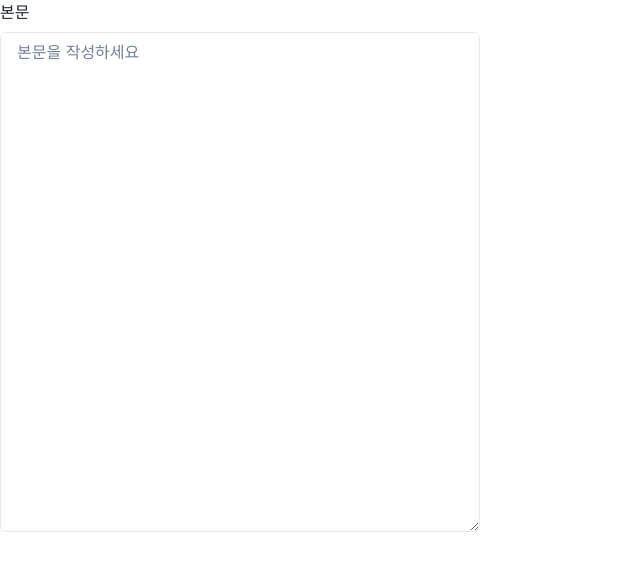
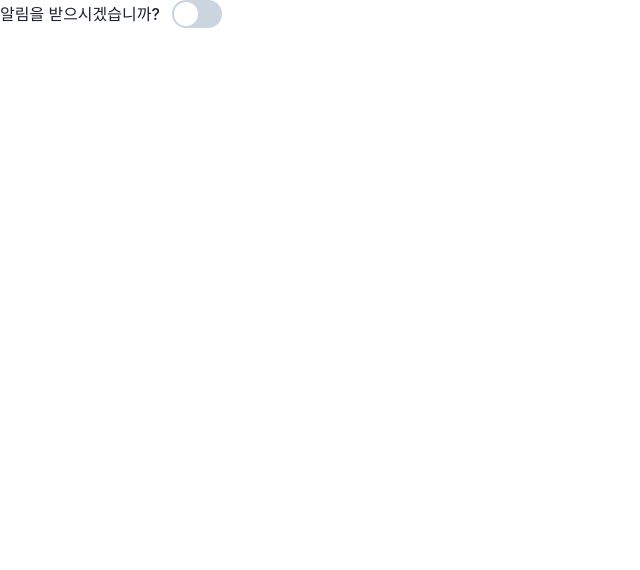
Before and after one commit to hoonil1/hoonil_react, a React (Create React App) app: page / in a window 1280 px wide. Shown: the top 570 px of the page, without its empty margins (0-640 px from the left). Built offline with nearby package versions, Linux system fonts and the light colour scheme.

Commit message:
Switch에 대해...

```diff
--- a/src/App.js
+++ b/src/App.js
@@ -1,12 +1,12 @@
-import { Box, FormControl, Textarea, FormLabel } from "@chakra-ui/react";
+import { Box, Flex, FormControl, FormLabel, Switch } from "@chakra-ui/react";
 
 function App(props) {
   return (
     <div>
       <Box w={"480px"}>
-        <FormControl>
-          <FormLabel>본문</FormLabel>
-          <Textarea placeholder={"본문을 작성하세요"} h={"500px"}></Textarea>
+        <FormControl display={"flex"} alignItems={"center"}>
+          <FormLabel mb={0}>알림을 받으시겠습니까?</FormLabel>
+          <Switch size={"lg"} colorScheme={"red"} />
         </FormControl>
       </Box>
     </div>
```
